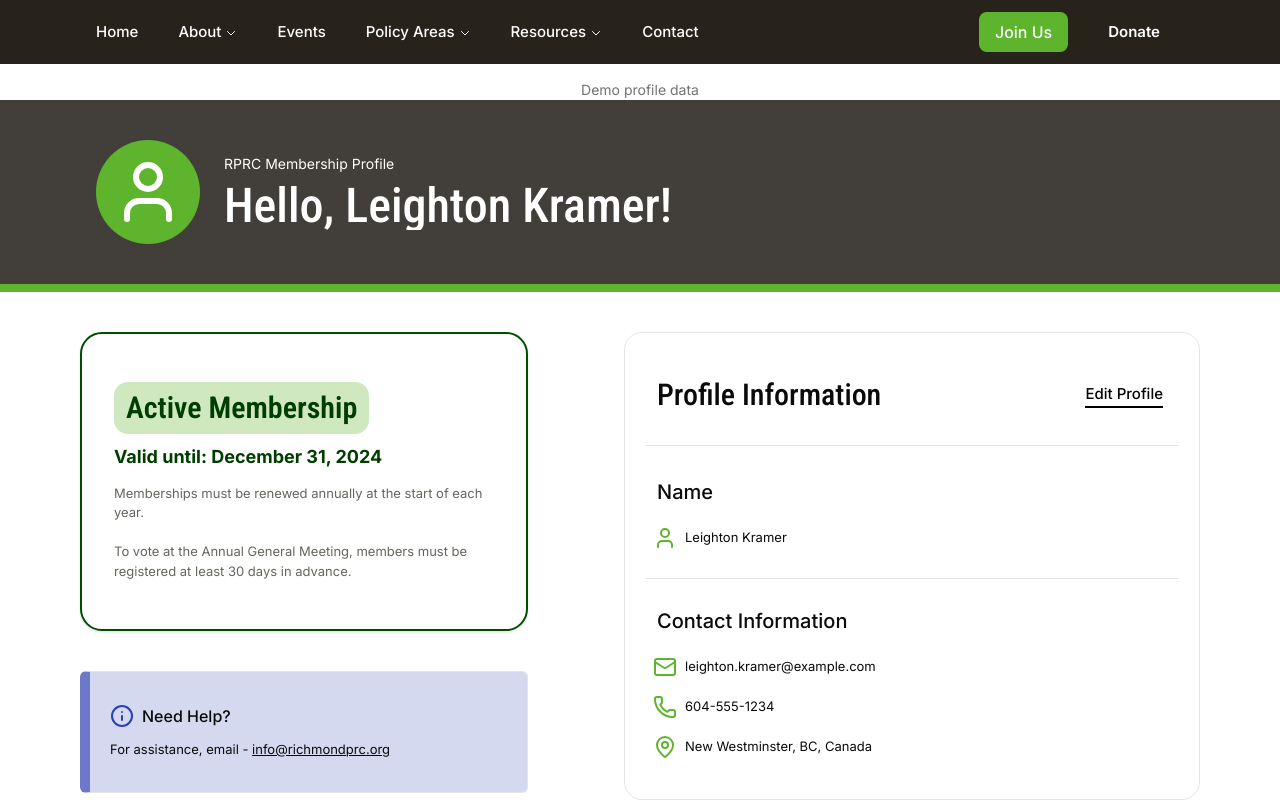
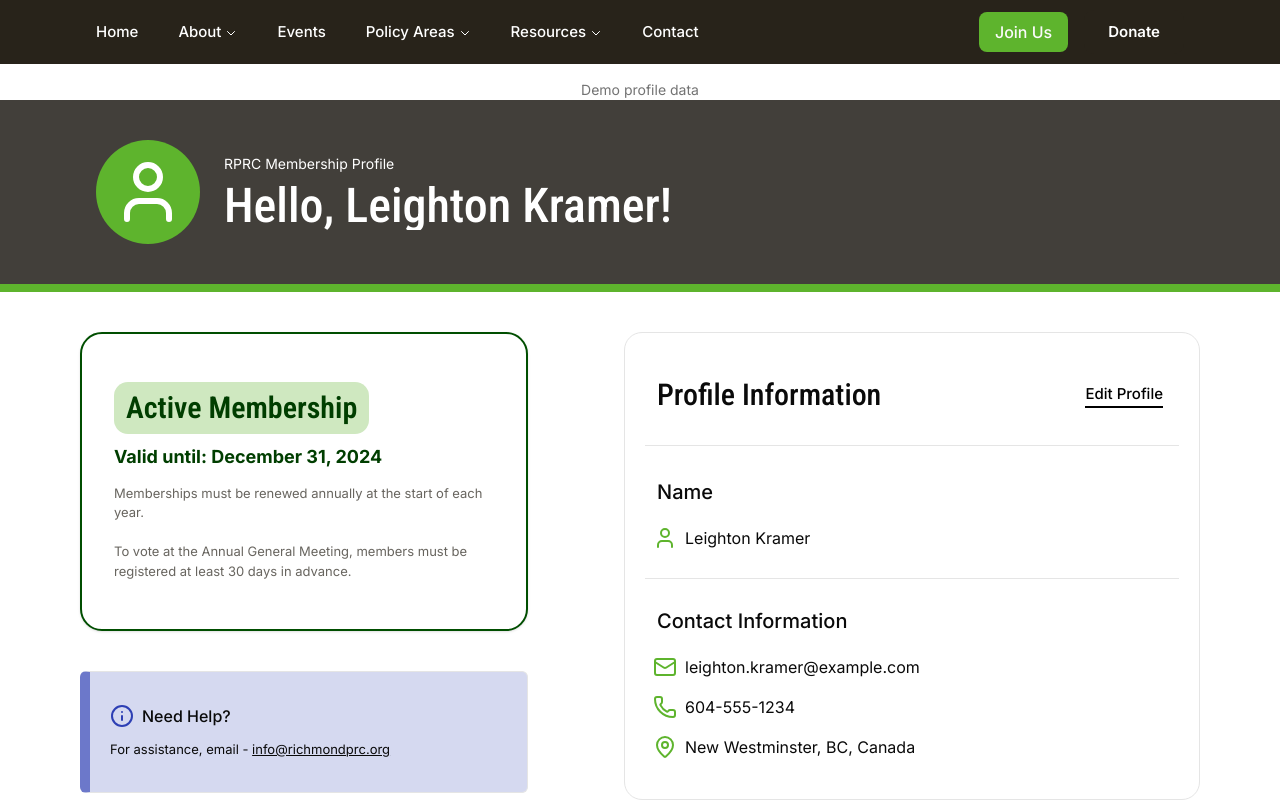
Before and after one commit to SFU-Blueprint/RPRC, a Next.js app: page /membership/dashboard in a window 1280 px wide. Shown: the top 800 px of the page. Built offline with nearby package versions, Linux system fonts and the light colour scheme.

Commit message:
fix member dashboard infinite loading after login

```diff
--- a/app/membership/dashboard/page.tsx
+++ b/app/membership/dashboard/page.tsx
@@ -81,7 +81,7 @@ export default function MembershipDashboard() {
               </h3>
               <div className="flex p-2 items-center gap-2 mb-5">
                 <User className="text-primary" />
-                <p className={bodyStyles.m}>{dashboardData?.name ?? ''}</p>
+                <p className={bodyStyles.lg}>{dashboardData?.name ?? ''}</p>
               </div>
               <hr className="mb-4" />
               <h3 className="text-base md:text-lg lg:text-xl font-medium p-3">
@@ -89,18 +89,18 @@ export default function MembershipDashboard() {
               </h3>
               <div className="flex p-2 items-center gap-2">
                 <Mail className="text-primary" />
-                <p className={bodyStyles.m}>{dashboardData?.contact?.email ?? ''}</p>
+                <p className={bodyStyles.lg}>{dashboardData?.contact?.email ?? ''}</p>
               </div>
               {dashboardData?.contact?.phone && (
                 <div className="flex p-2 items-center gap-2">
                   <Phone className="text-primary" />
-                  <p className={bodyStyles.m}>{dashboardData.contact.phone}</p>
+                  <p className={bodyStyles.lg}>{dashboardData.contact.phone}</p>
                 </div>
               )}
               {dashboardData?.contact?.address && (
                 <div className="flex p-2 items-center gap-2">
                   <MapPin className="text-primary" />
-                  <p className={bodyStyles.m}>{dashboardData.contact.address}</p>
+                  <p className={bodyStyles.lg}>{dashboardData.contact.address}</p>
                 </div>
               )}
             </div>
```
